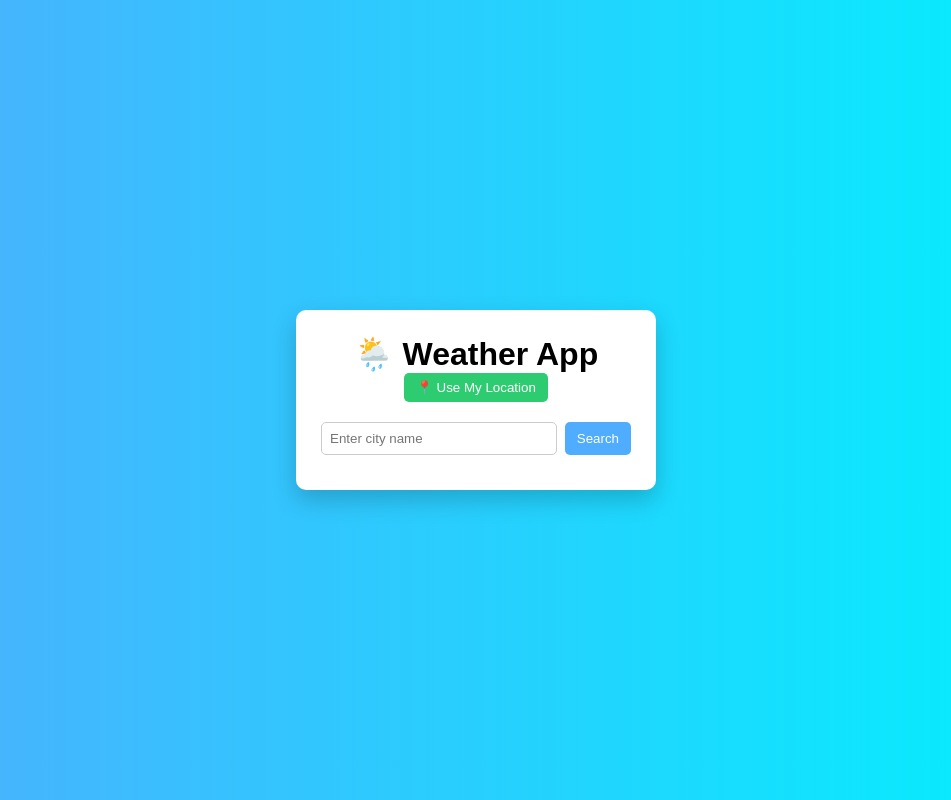
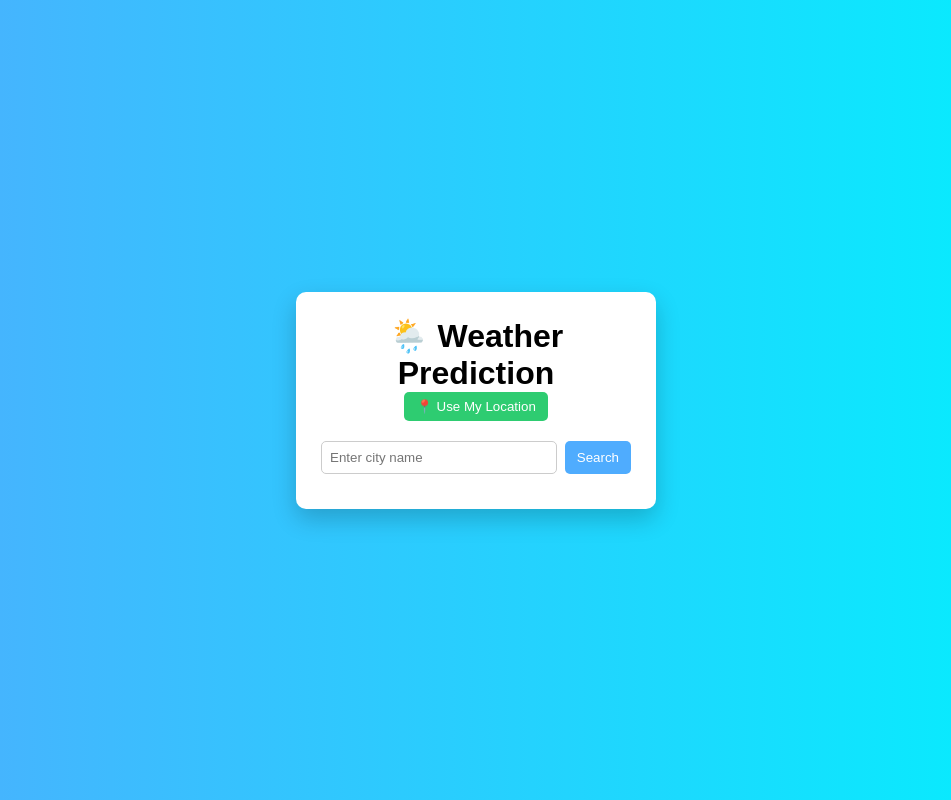
Before and after one commit to Sucharita-07/frontend, a plain HTML site: page index.html in a window 1280 px wide. Shown: the whole page, without its empty margins (164-1115 px from the left). Drawn offline with nearby package versions, Linux system fonts and the light colour scheme.

Commit message:
Rename app title from 'Advanced Weather App' to 'Weather Prediction'

```diff
--- a/index.html
+++ b/index.html
@@ -2,7 +2,7 @@
 <html lang="en">
 <head>
     <meta charset="UTF-8">
-    <title>Advanced Weather App</title>
+    <title>Weather Prediction</title>
     <link rel="stylesheet" href="style.css">
 
     <!-- Chart.js CDN -->
@@ -11,7 +11,7 @@
 <body>
 
 <div class="container">
-    <h1>🌦️ Weather App</h1>
+    <h1>🌦️ Weather Prediction</h1>
 
     <button class="location-btn" onclick="getUserLocation()">
         📍 Use My Location
```
